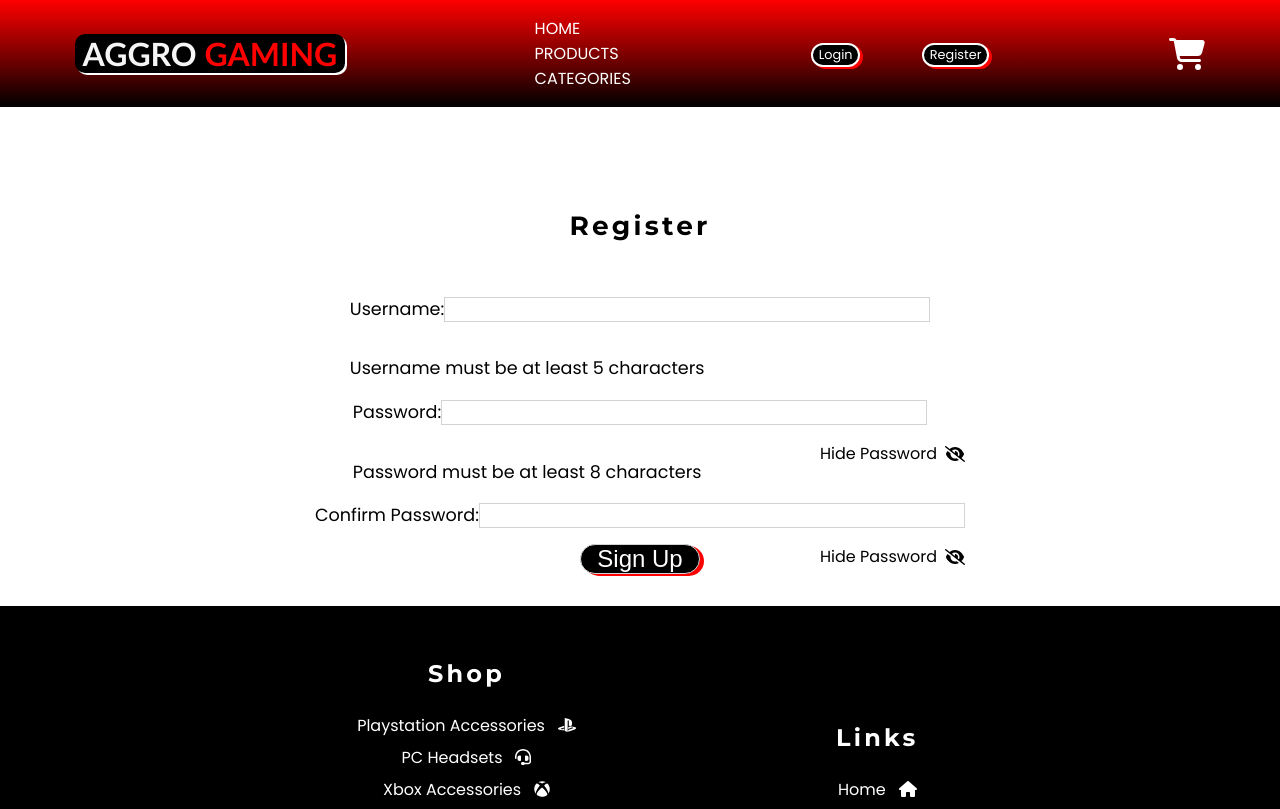
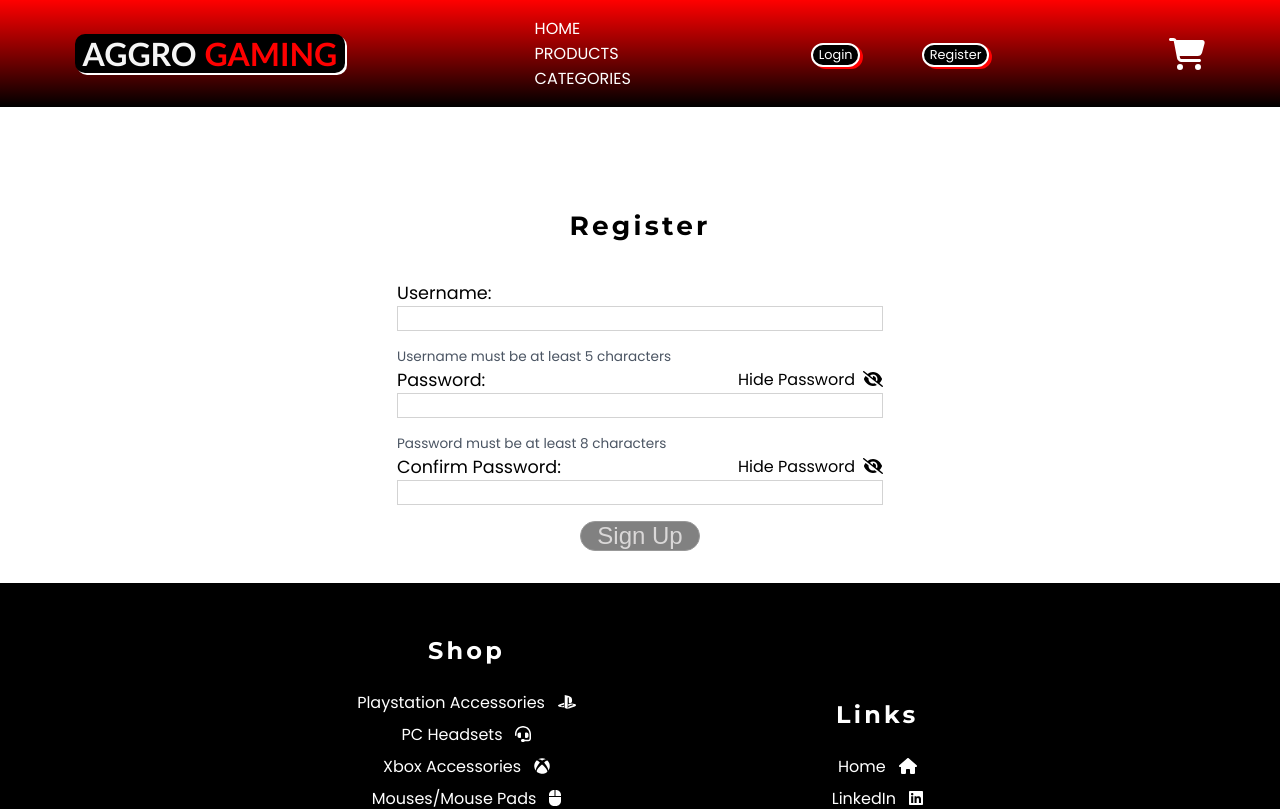
Before and after one commit to ScottHahn1/Online-Store, a React (Create React App) app in the folder client/: page /register in a window 1280 px wide. Shown: the top 809 px of the page. Built offline with nearby package versions, Linux system fonts and the light colour scheme; no server answers.

Commit message:
style: add form styling, error hints, and disabled button state

```diff
--- a/client/src/styles/App.css
+++ b/client/src/styles/App.css
@@ -37,7 +37,7 @@ button {
   flex-direction: column;
   justify-content: center;
   align-items: center;
-  gap: 2rem;
+  gap: 1rem;
   margin-top: 5rem;
   font-family: "Poppins";
 }
@@ -48,6 +48,22 @@ form {
   align-items: center;
   position: relative;
   justify-content: center;
+}
+
+.form-group {
+  display: flex;
+  flex-direction: column;
+}
+
+.input-hint, .input-error {
+  margin: 0;
+  font-size: .85rem;
+  color:  #4b5563;
+}
+
+.input-error {
+  color: red;
+  margin-bottom: .5rem;
 }
 
 .form-input {
@@ -65,6 +81,15 @@ form button {
   padding: 0 1rem;
   font-size: 1.5rem;
   transition: all .5s ease;
+}
+
+form button:disabled {
+  background-color: #2e2e2e;
+  color: #c2bfbf;
+  border-color: #555;
+  box-shadow: none;
+  opacity: 0.6;
+  cursor: not-allowed;
 }
 
 .show-password {
```
